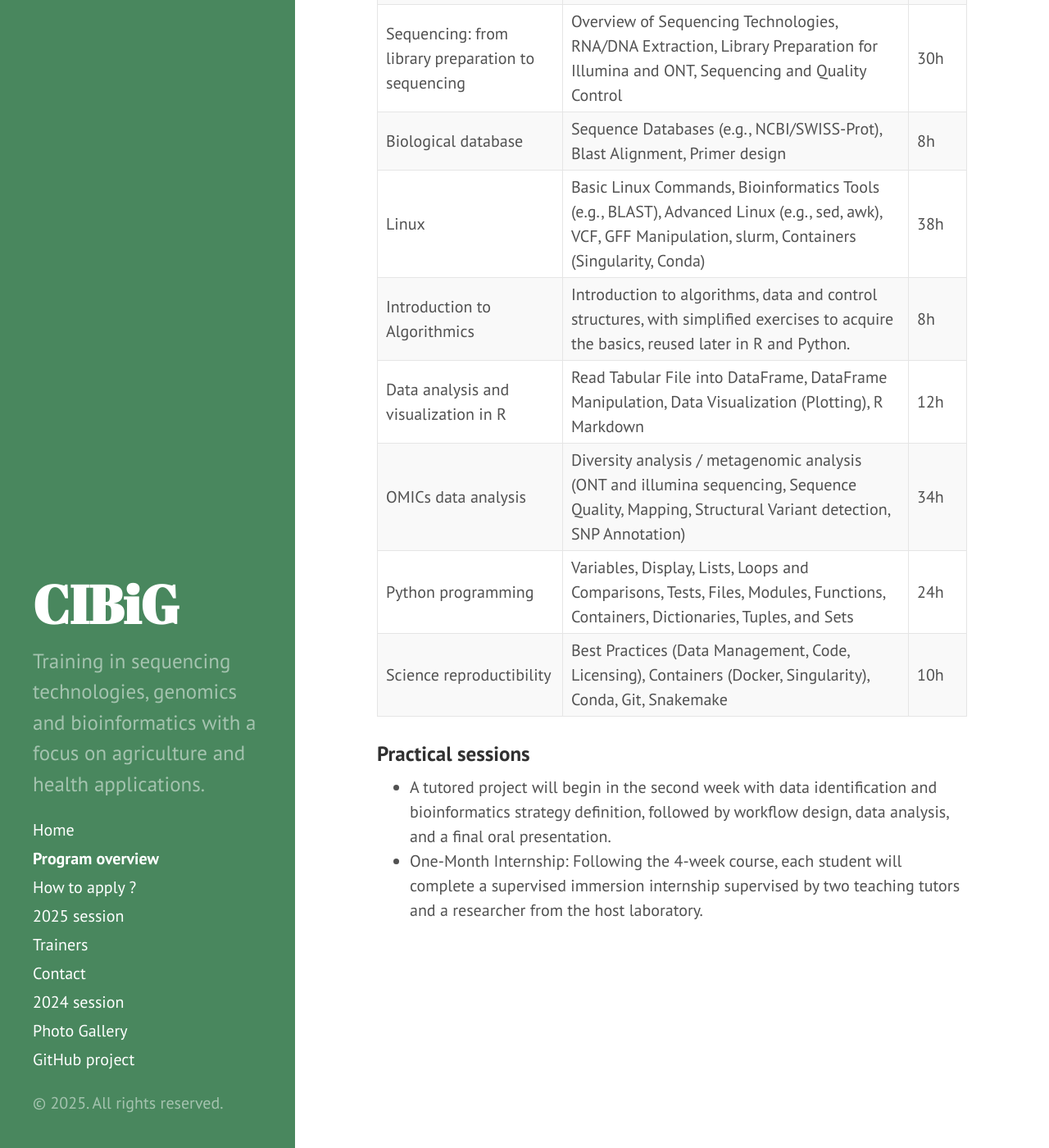
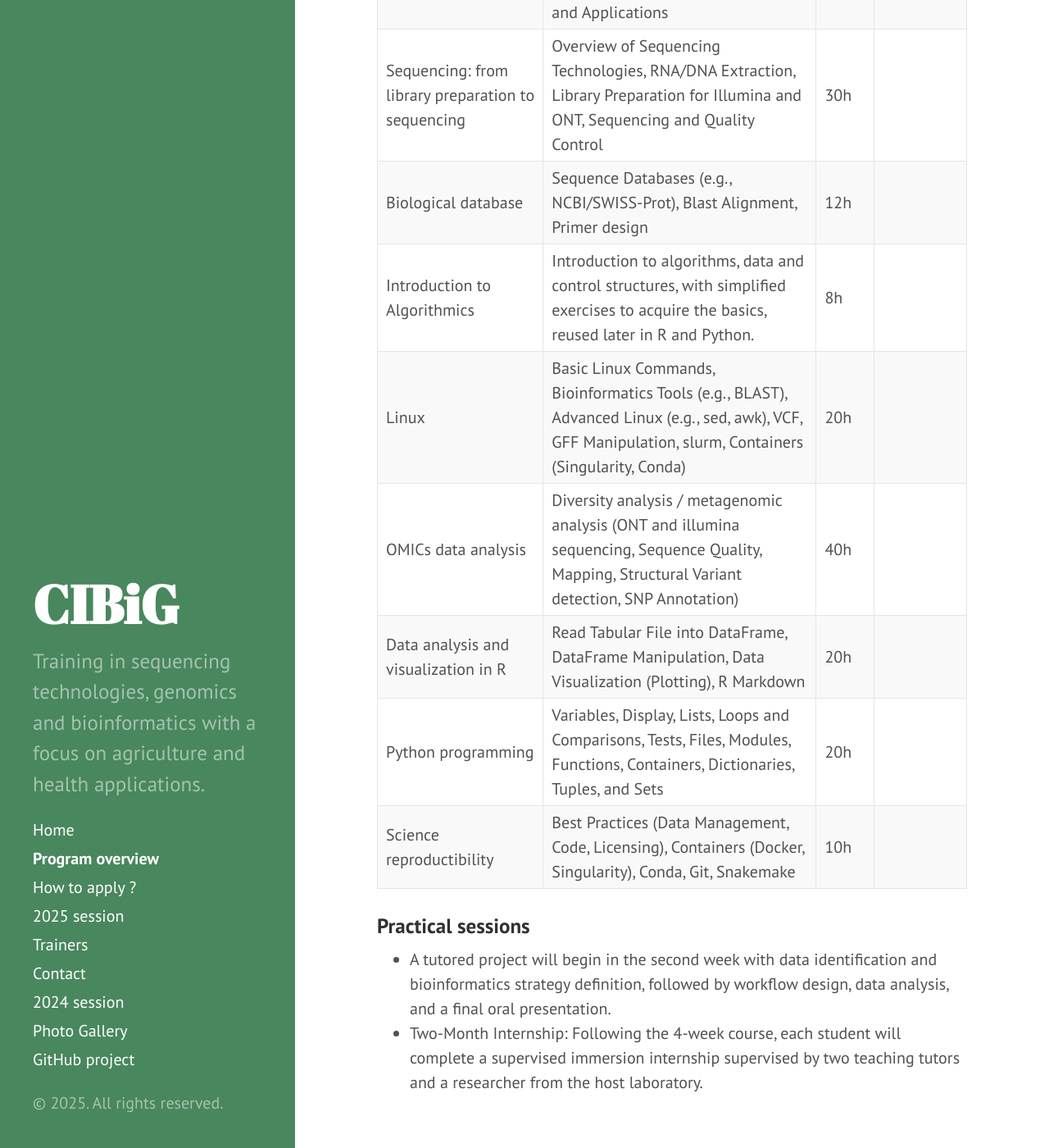
Before and after one commit to wave-centre/cibig, a Jekyll site: the page built from docs/01-description.md, in a window 1280 px wide and 1400 px high, scrolled down 1180 px. Shown: the whole window at 82% size. Built offline with Jekyll 4.4.1, drawn with Linux system fonts in a browser that asks for light colours.

Commit message:
Update 01-description.md

```diff
--- a/docs/01-description.md
+++ b/docs/01-description.md
@@ -29,19 +29,19 @@ The course will be in French, but the slides and other course material will be i
 * 36 hours of distance learning
 * 153 hours in the WAVE center
 
-| Module                                             | Description                                                                                                                                               | Hours |
+| Module                                             | Description                                                                                                                                               | Hours | Instructors |
 |----------------------------------------------------|-----------------------------------------------------------------------------------------------------------------------------------------------------------|----| ----|
-| Course review                                      | General biology, Genomics basis, Genome Structure and Dynamics / Evolution, Sequencing technologies and Applications                                      | 12H |
+| Course review                                      | General biology, Genomics basis, Genome Structure and Dynamics / Evolution, Sequencing technologies and Applications                                      | 36H |
 | Sequencing: from library preparation to sequencing | Overview of Sequencing Technologies, RNA/DNA Extraction, Library Preparation for Illumina and ONT, Sequencing and Quality Control                         | 30h |
-| Biological database                                | Sequence Databases (e.g., NCBI/SWISS-Prot), Blast Alignment, Primer design                                                                                | 8h |
-| Linux                                              | Basic Linux Commands,  Bioinformatics Tools (e.g., BLAST), Advanced Linux (e.g., sed, awk), VCF, GFF Manipulation, slurm, Containers (Singularity, Conda) | 38h |
+| Biological database                                | Sequence Databases (e.g., NCBI/SWISS-Prot), Blast Alignment, Primer design                                                                                | 12h |
 | Introduction to Algorithmics | 	Introduction to algorithms, data and control structures, with simplified exercises to acquire the basics, reused later in R and Python. | 8h |
-| Data analysis and visualization in R               | Read Tabular File into DataFrame, DataFrame Manipulation, Data Visualization (Plotting), R Markdown                                                       | 12h |
-| OMICs data analysis                                | Diversity analysis / metagenomic analysis (ONT and illumina sequencing, Sequence Quality, Mapping, Structural Variant detection, SNP Annotation)          | 34h |
-| Python programming                                 | Variables, Display, Lists, Loops and Comparisons, Tests, Files, Modules, Functions, Containers, Dictionaries, Tuples, and Sets                                                                                                                                                          | 24h |
+| Linux                                              | Basic Linux Commands,  Bioinformatics Tools (e.g., BLAST), Advanced Linux (e.g., sed, awk), VCF, GFF Manipulation, slurm, Containers (Singularity, Conda) | 20h |
+| OMICs data analysis                                | Diversity analysis / metagenomic analysis (ONT and illumina sequencing, Sequence Quality, Mapping, Structural Variant detection, SNP Annotation)          | 40h |
+| Data analysis and visualization in R               | Read Tabular File into DataFrame, DataFrame Manipulation, Data Visualization (Plotting), R Markdown                                                      | 20h |
+| Python programming                                 | Variables, Display, Lists, Loops and Comparisons, Tests, Files, Modules, Functions, Containers, Dictionaries, Tuples, and Sets                                                                                                                                                          | 20h |
 | Science reproductibility                           | Best Practices (Data Management, Code, Licensing), Containers (Docker, Singularity), Conda, Git, Snakemake                                                | 10h |
 
 ### Practical sessions
 
 * A tutored project will begin in the second week with data identification and bioinformatics strategy definition, followed by workflow design, data analysis, and a final oral presentation.
-* One-Month Internship: Following the 4-week course, each student will complete a supervised immersion internship supervised by two teaching tutors and a researcher from the host laboratory.
+* Two-Month Internship: Following the 4-week course, each student will complete a supervised immersion internship supervised by two teaching tutors and a researcher from the host laboratory.
```
